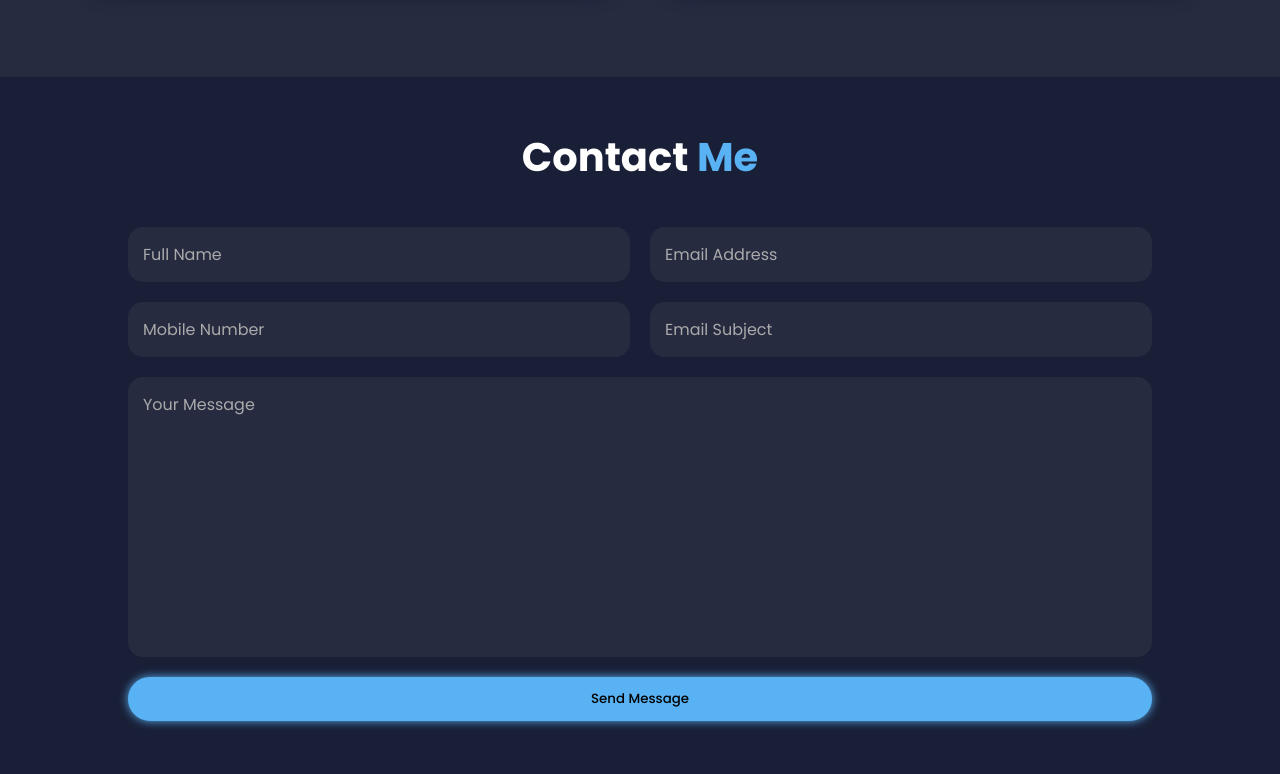
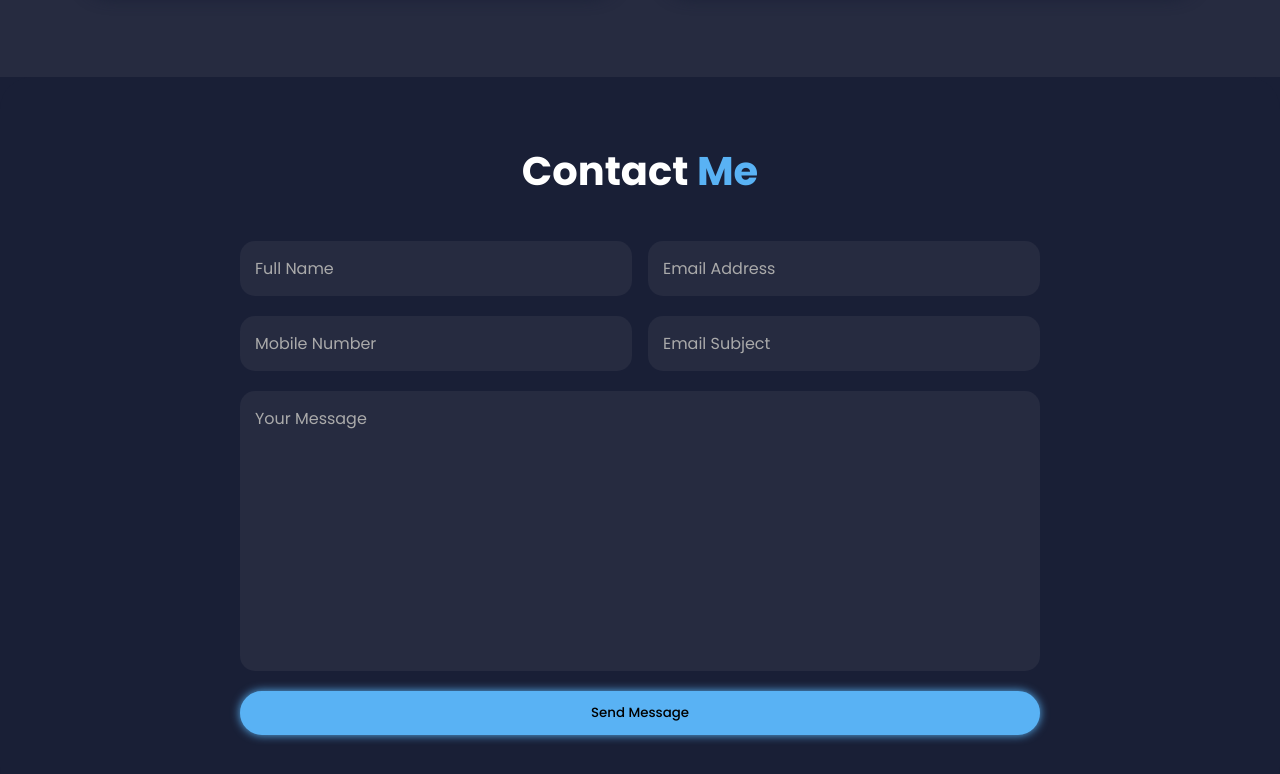
Before and after one commit to muthusurya11/my-portfolio, a plain HTML site: page index.html in a window 1280 px wide. Shown: the part 4285-5059 px from the top of the page. Drawn offline with nearby package versions, Linux system fonts and the light colour scheme.

Commit message:
responsive update3

```diff
--- a/index.html
+++ b/index.html
@@ -223,7 +223,7 @@
         <h2 class="portfolio-heading">Latest <span>Projects</span></h2>
         <div class="portfolio-container">
             <div class="portfolio-box">
-                <img src="/media/istock2.jpg" alt="">
+                <img src="./media/istock2.jpg" alt="">
                 <div class="portfolio-layer">
                     <h4>Tune Vibe</h4>
                     <p>Lorem ipsum dolor sit amet consectetur adipisicing elit.</p>
@@ -232,7 +232,7 @@
             </div>
 
             <div class="portfolio-box">
-                <img src="/media/portbg.jpg" alt="">
+                <img src="./media/portbg.jpg" alt="">
                 <div class="portfolio-layer">
                     <h4>Portfolio</h4>
                     <p>Lorem ipsum dolor sit amet consectetur adipisicing elit.</p>
@@ -246,7 +246,7 @@
 
     <!--CONTACT SECTION-->
 
-    <section class="contact" id="contact">
+    <div class="contact" id="contact">
         <h2 class="contheading">Contact <span>Me</span></h2>
 
         <form action="">
@@ -261,9 +261,8 @@
             </div>
             <textarea name="" id="" cols="20" rows="10" placeholder="Your Message"></textarea>
             <input type="submit" value="Send Message" class="btn">
-
         </form>
-    </section>
+    </div>
 
 
     <!-- Footer Section -->
--- a/style.css
+++ b/style.css
@@ -191,7 +191,7 @@ body {
 .hmbtn:hover {
   background: transparent;
   box-shadow: none;
-  color: white;
+  color: var(--text-color);
 }
 
 
@@ -272,10 +272,6 @@ body {
   text-align:center;
 }
 
-
-
-
-
   }
 
 
@@ -321,7 +317,7 @@ body {
 .abbtn:hover {
   background: transparent;
   box-shadow: none;
-  color: white;
+  color: var(--text-color);
 }
 /*Skills Starts*/
 
@@ -468,11 +464,7 @@ main.row{
   border-radius: 12px;
 }
 
-@media only screen and (max-width: 600px) {
 
-
-
-}
 
 /*Education Ends*/
 
@@ -924,3 +916,41 @@ main.row{
     font-size: 1.6rem;
   }
 }
+
+
+
+/* Medium screens - Tablet */
+@media (min-width: 600px) {
+  .input-box {
+    flex-direction: row;
+    gap: 1rem;
+  }
+
+  .input-box input {
+    width: 100%;
+  }
+
+  form {
+    max-width: 600px;
+    margin: 0 auto;
+  }
+}
+
+/* Large screens - Desktop */
+@media (min-width: 1024px) {
+  .contact {
+    padding: 4rem 0;
+  }
+
+  .contheading {
+    font-size: 2.5rem;
+  }
+
+  form {
+    max-width: 800px;
+  }
+
+  textarea {
+    height: 200px;
+  }
+}
```
